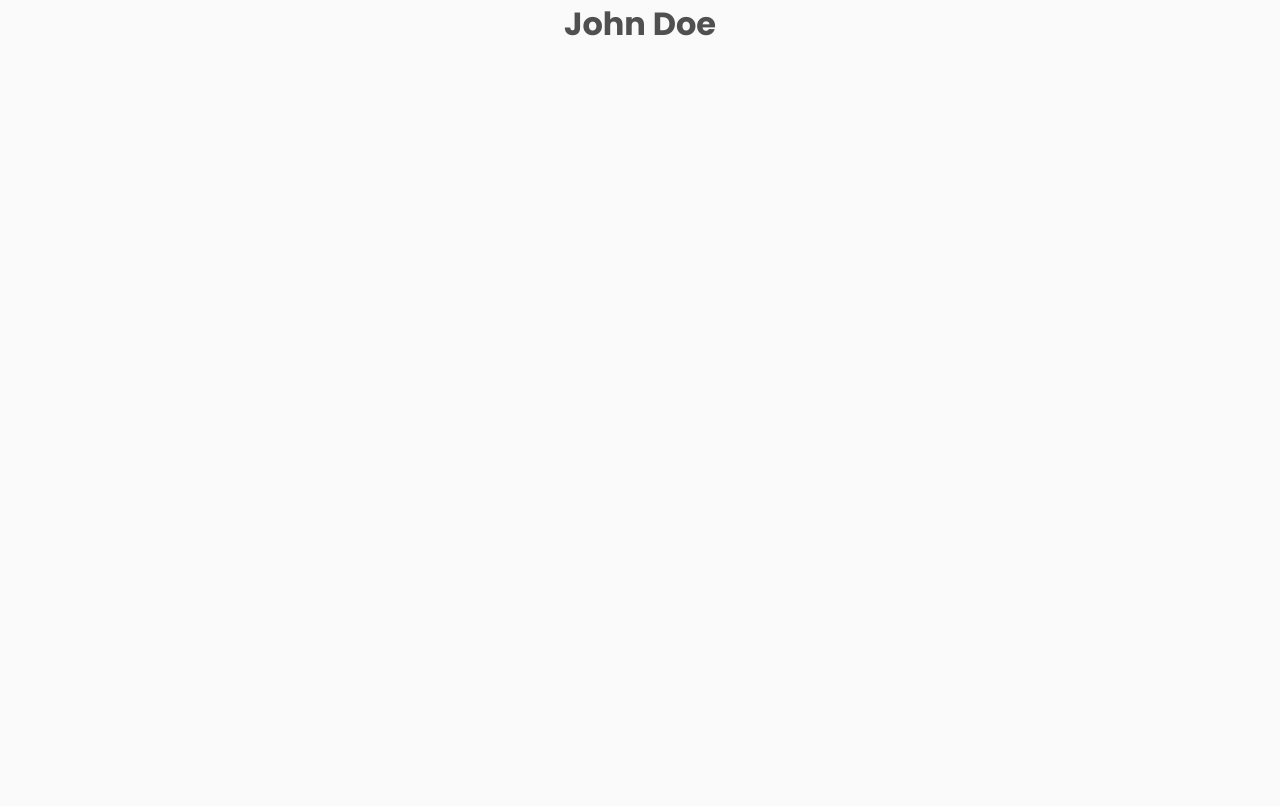
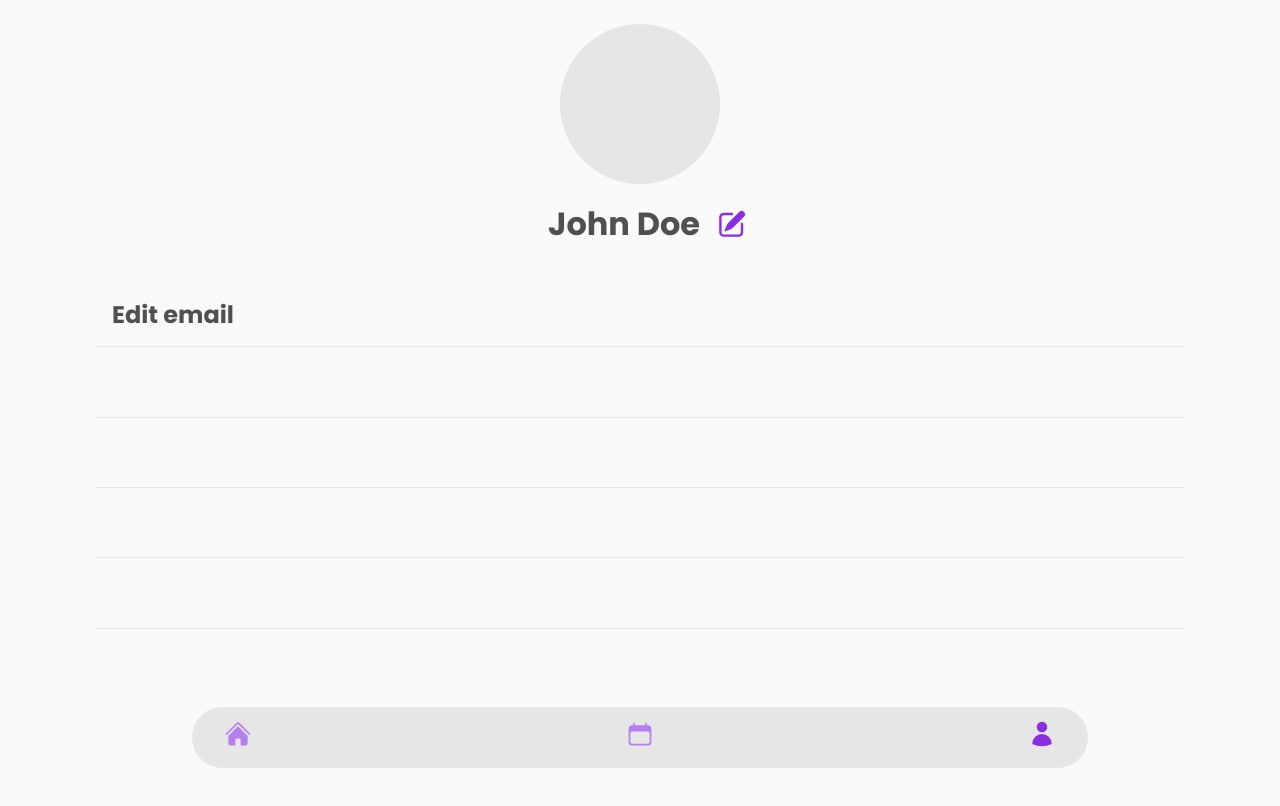
Before and after one commit to Charmingdc/Thryve, a React (Vite) app: page /setting in a window 1280 px wide. Shown: the top 806 px of the page. Built offline with nearby package versions, Linux system fonts and the light colour scheme.

Commit message:
twerk the bottom nav component and continue working on the setting page

```diff
--- a/src/components/Helpers/BottomNav/BottomNav.css
+++ b/src/components/Helpers/BottomNav/BottomNav.css
@@ -1,15 +1,18 @@
-.navbar {
-    width: 75%;
-    padding: 1rem;
+.bottom-navbar {
+    width: 70%;
     display: flex;
-    justify-content: space-evenly;
     align-items: center;
-    position: absolute;
+    justify-content: space-between;
+    position: fixed;
     bottom: 2rem;
     left: 50%;
+    padding: .8rem 2rem;
     transform: translateX(-50%);
-    border-radius: 30px;
-    background-color: rgba(255, 255, 255, 0.041);
+    background-color: var(--shade);
+    border-radius: 3rem;
     backdrop-filter: blur(10px);
-    max-width: 500px;
 }
+
+.bottom-navbar a {
+    text-decoration: none;
+}
--- a/src/components/Helpers/BottomNav/BottomNav.jsx
+++ b/src/components/Helpers/BottomNav/BottomNav.jsx
@@ -1,12 +1,21 @@
-import { HiCalendar, HiCog, HiHome, HiUser } from "react-icons/hi2";
+import { Link } from 'react-router-dom';
+import { HiCalendar, HiHome, HiUser } from "react-icons/hi2";
 import "./BottomNav.css";
+
 const BottomNav = ({currentPage}) => {
   return (
-    <nav className="navbar">
-      <HiHome size={25} color={currentPage === "home" ? "rgb(138, 46, 226)" : "rgb(181, 127, 239)"} cursor={"pointer"}/>
-      <HiCalendar size={25} color={currentPage === "calender" ? "rgb(138, 46, 226)" : "rgb(181, 127, 239)"} cursor={"pointer"} />
-      <HiCog size={25} color={currentPage === "setting" ? "rgb(138, 46, 226)" : "rgb(181, 127, 239)"} cursor={"pointer"} />
-      <HiUser size={25} color={currentPage === "profile" ? "rgb(138, 46, 226)" : "rgb(181, 127, 239)"} cursor={"pointer"} />
+    <nav className="bottom-navbar">
+      <Link to='/home'>
+        <HiHome size={28} color={currentPage === "home" ? "rgb(138, 46, 226)" : "rgb(181, 127, 239)"} cursor={"pointer"}/>
+      </Link>
+
+      <Link to='/calendar'>
+        <HiCalendar size={28} color={currentPage === "calender" ? "rgb(138, 46, 226)" : "rgb(181, 127, 239)"} cursor={"pointer"} />
+      </Link>
+
+      <Link to='/setting'>
+        <HiUser size={28} color={currentPage === "setting" ? "rgb(138, 46, 226)" : "rgb(181, 127, 239)"} cursor={"pointer"} />
+      </Link>
     </nav>
   );
 }
--- a/src/index.css
+++ b/src/index.css
@@ -3,6 +3,7 @@
   --bg: rgb(250, 250, 250);
   --primary-color: rgb(138, 46, 226);
   --secondary-color: rgb(181, 127, 239);
+  --shade: rgb(230, 230, 230);
 }
 
 body {
@@ -15,11 +16,13 @@ body {
   background-color: var(--bg);
 }
 
+
 @media (prefers-color-scheme: dark) {
   :root {
     --text-color: rgb(180, 180, 180);
     --bg: rgb(10, 10, 10);
     --primary-color: rgb(138, 43, 226);
     --secondary-color: rgb(181, 127, 239);
+    --shade: rgb(20, 20, 20);
   }
 }
--- a/src/pages/LoginPage/LoginPage.jsx
+++ b/src/pages/LoginPage/LoginPage.jsx
@@ -1,7 +1,6 @@
 import { Link } from 'react-router-dom';
 import WelcomeImg from '../../assets/illustrations/welcome-amico.png';
-import { HiOutlineUser } from "react-icons/hi2";
-import { HiOutlineLockClosed } from "react-icons/hi2";
+import { HiOutlineUser, HiOutlineLockClosed } from "react-icons/hi2";
 import './LoginPage.css';
 
 
--- a/src/pages/SettingsPage/SettingsPage.css
+++ b/src/pages/SettingsPage/SettingsPage.css
@@ -1,9 +1,62 @@
 .setting-container {
   width: 100vw;
-  height: 90vh;
+  height: auto;
   display: flex;
   flex-direction: column;
   align-items: center;
   color: var(--text-color);
   background-color: var(--bg);
 }
+
+.setting-user-info {
+  width: 100%;
+  height: auto;
+  display: flex;
+  flex-direction: column;
+  align-items: center;
+}
+
+.setting-userdp-holder {
+  width: 10rem;
+  height: 10rem;
+  background-color: var(--shade);
+  border-radius: 50%;
+  margin: 1.5rem 0 1rem 0;
+}
+
+.setting-container .username-holder {
+  width: auto;
+  height: auto;
+  display: flex;
+  align-items: center;
+  justify-content: center;
+}
+
+.setting-container .username-holder > h1 {
+  margin: 0 1rem;
+}
+
+.setting-container .username-holder > .icon {
+  width: 2rem;
+  height: 2rem;
+  fill: var(--primary-color)
+}
+
+.settings-menu {
+  width: 85%;
+  height: 30rem;
+  display: flex;
+  flex-direction: column;
+  align-items: center;
+  margin: 2rem 0 4rem 0;
+}
+
+.settings-menu > div {
+  width: 100%;
+  height: 4rem;
+  display: flex;
+  align-items: center;
+  padding: 0 1rem;
+  border-bottom: 0.1rem solid var(--shade);
+  margin: .2rem 0;
+}
--- a/src/pages/SettingsPage/SettingsPage.jsx
+++ b/src/pages/SettingsPage/SettingsPage.jsx
@@ -1,5 +1,7 @@
+import { HiMiniPencilSquare } from "react-icons/hi2";
+import Topnavbar from '../../components/Helpers/Topnavbar';
+import BottomNav from '../../components/Helpers/BottomNav';
 import './SettingsPage.css';
-import Topnavbar from '../../components/Helpers/Topnavbar';
 
 
 const SettingsPage = () => {
@@ -8,15 +10,35 @@ const SettingsPage = () => {
       <Topnavbar currentPageName='Settings' />
 
 
-      <div className='user-info'>
-       <div className='setting-userdp-holder'>
+      <div className='setting-user-info'>
+        <div className='setting-userdp-holder'>
 
-       </div>
+        </div>
 
-       <div className='username-holder'>
-         <h1> John Doe </h1>
-       </div>
+        <div className='username-holder'>
+          <h1> John Doe </h1>
+          <HiMiniPencilSquare className='icon' />
+        </div>
       </div>
+
+
+      <div className='settings-menu'>
+        <div>
+         <div className='icon-holder'></div>
+         <h2> Edit email </h2>
+        </div>
+
+        <div></div>
+
+        <div></div>
+
+        <div></div>
+
+        <div></div>
+      </div>
+
+
+      <BottomNav currentPage='setting' />
     </main>
   )
 }
--- a/src/pages/SignupPage/SignupPage.jsx
+++ b/src/pages/SignupPage/SignupPage.jsx
@@ -1,8 +1,7 @@
 import { Link } from 'react-router-dom';
 import JournalRafiki from '../../assets/illustrations/journal-rafiki.png';
-import { HiOutlineUser } from "react-icons/hi2";
+import { HiOutlineUser, HiOutlineLockClosed } from "react-icons/hi2";
 import { HiOutlineMail } from "react-icons/hi";
-import { HiOutlineLockClosed } from "react-icons/hi2";
 import './SignupPage.css';
 
 
```
